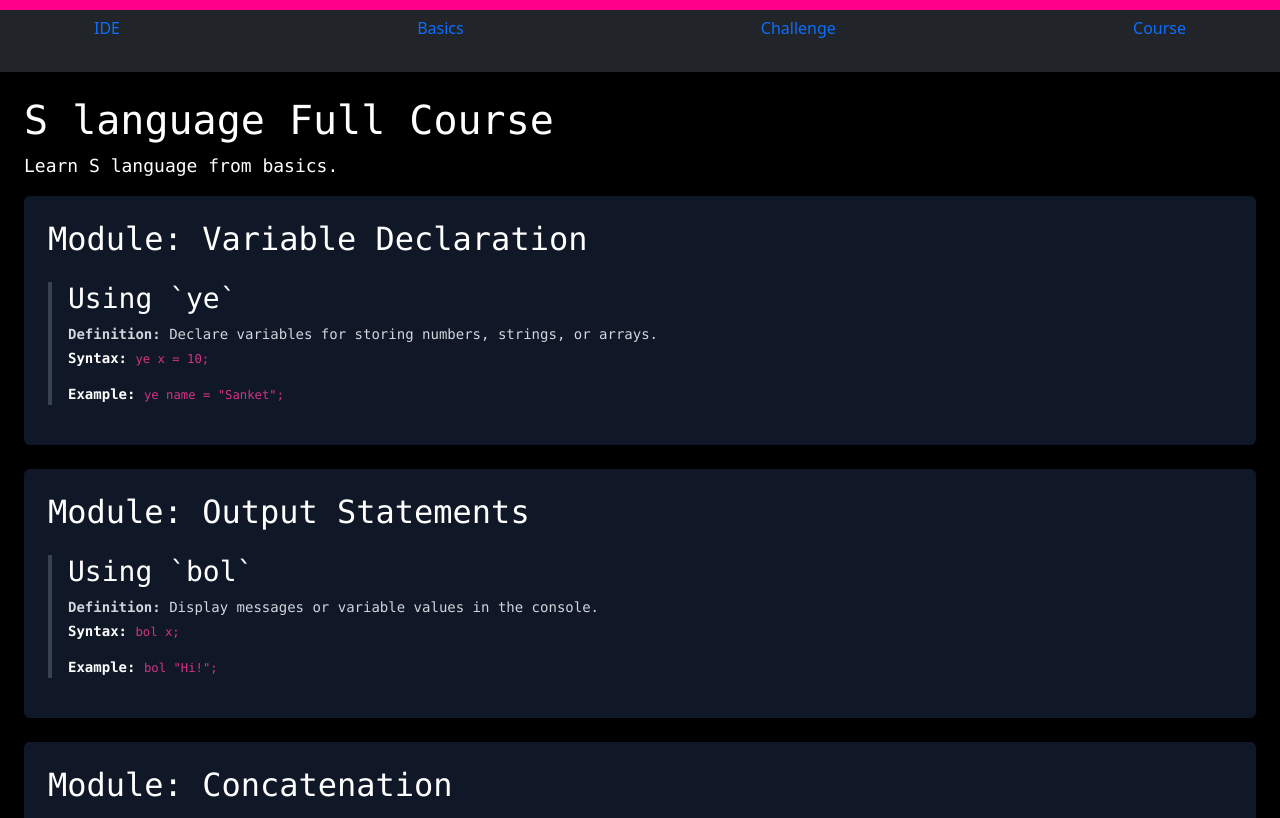
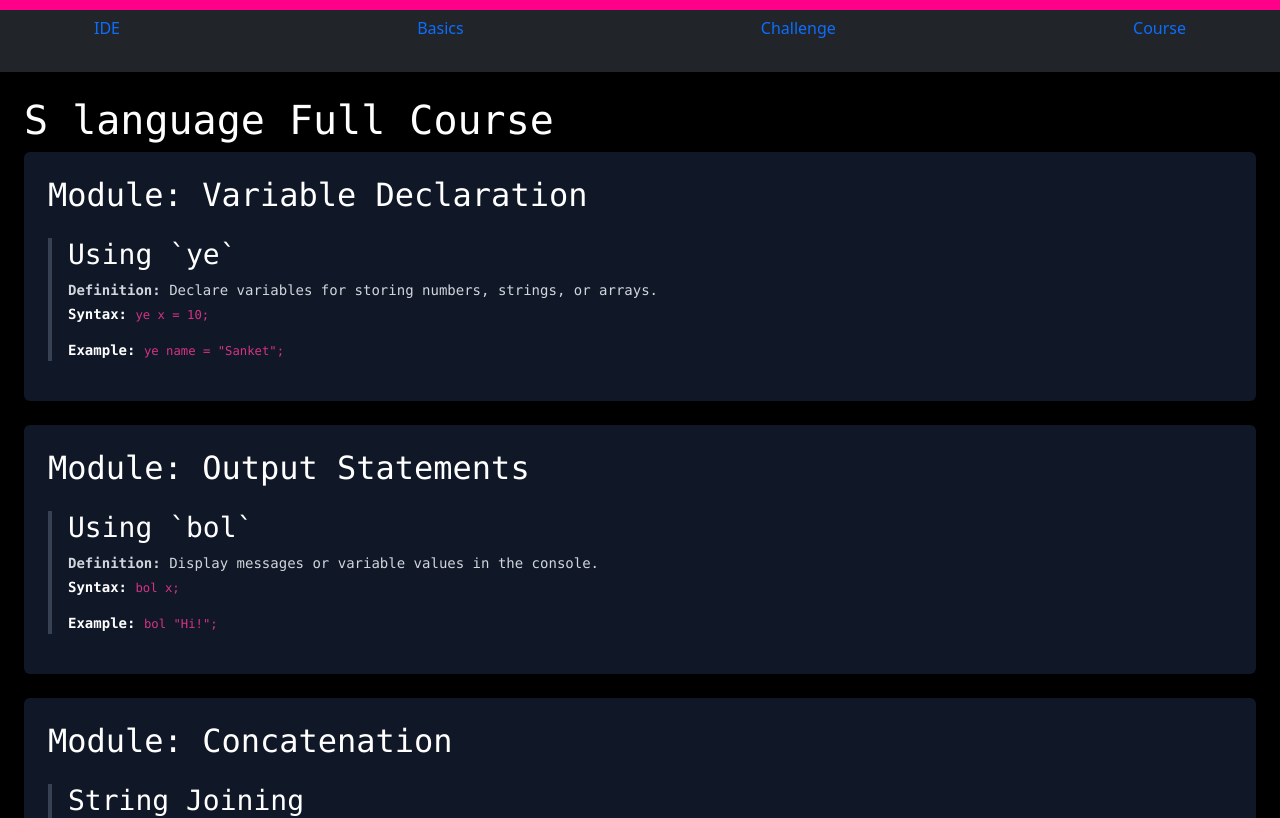
Before and after one commit to Sanket5749/S-language-Editor, a React (Vite) app: page /course in a window 1280 px wide. Shown: the top 818 px of the page. Built offline with nearby package versions, Linux system fonts and the light colour scheme.

Commit message:
Update Course.jsx

```diff
--- a/src/components/Course.jsx
+++ b/src/components/Course.jsx
@@ -127,11 +127,6 @@ export default function Course() {
           <h1 className="text-4xl font-bold text-blue-400 mb-6">
             S language Full Course
           </h1>
-
-          <p className="mb-6 text-lg">
-            Learn S language from basics.
-          </p>
-
           <div className="space-y-6 text-sm">
             {modules.map((mod, index) => (
               <section key={index} className="bg-gray-900 p-4 rounded shadow">
```
